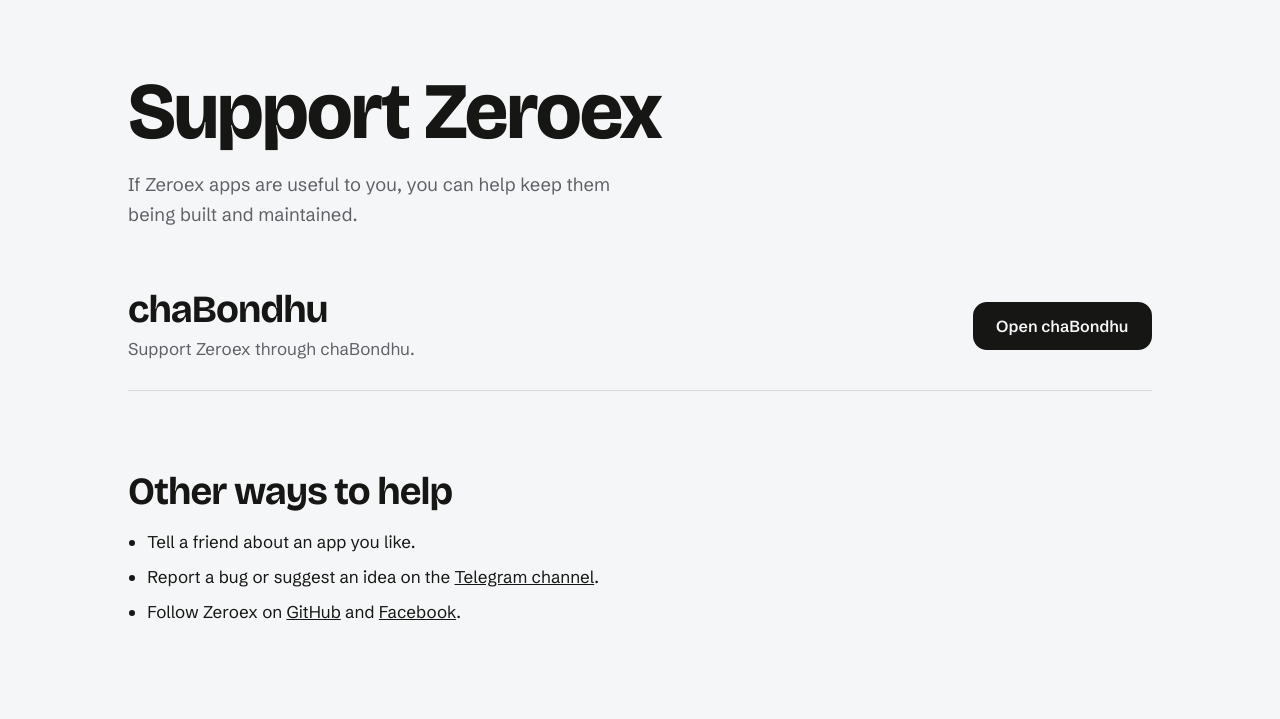
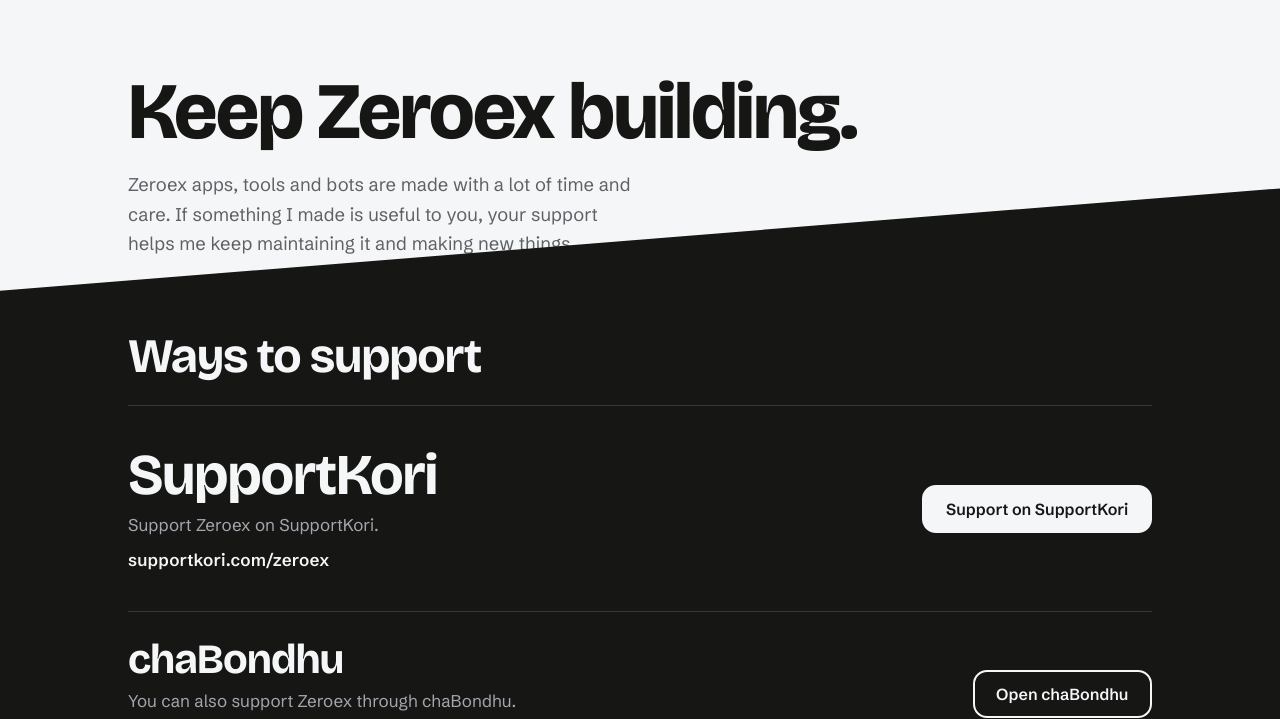
Before and after one commit to Zeroex-0X/Zeroex-0X.github.io, a plain HTML site: page support.html in a window 1280 px wide. Shown: the part 59-778 px from the top of the page. Drawn offline with nearby package versions, Linux system fonts and the light colour scheme.

Commit message:
0XDL Update Added

```diff
--- /dev/null
+++ b/404.html
@@ -0,0 +1,48 @@
+<!doctype html>
+<html lang="en">
+<head>
+<meta charset="utf-8">
+<meta name="viewport" content="width=device-width, initial-scale=1">
+<title>Page not found - Zeroex</title>
+<meta name="robots" content="noindex">
+<meta name="theme-color" content="#161615">
+<link rel="icon" href="/img/favicon.svg" type="image/svg+xml">
+<link rel="preconnect" href="https://fonts.googleapis.com">
+<link rel="preconnect" href="https://fonts.gstatic.com" crossorigin>
+<link href="https://fonts.googleapis.com/css2?family=Bricolage+Grotesque:opsz,wght@12..96,500..800&family=Schibsted+Grotesk:wght@400..700&display=swap" rel="stylesheet">
+<link rel="stylesheet" href="/css/style.css?v=6">
+</head>
+<body>
+<svg width="0" height="0" style="position:absolute" aria-hidden="true" focusable="false"><defs><path id="zo" fill-rule="evenodd" d="M391 15 L374 9 L355 4 L335 1 L322 0 L190 0 L168 2 L148 6 L127 13 L109 21 L92 31 L72 46 L54 63 L45 73 L32 90 L20 111 L13 128 L8 141 L5 153 L1 175 L0 189 L0 411 L1 425 L3 441 L9 464 L14 478 L20 493 L31 512 L42 528 L57 545 L76 563 L94 575 L116 587 L125 591 L143 597 L146 597 L303 436 L558 178 L556 175 L518 129 L480 84 L465 67 L449 52 L437 42 L426 34 L409 24ZM351 139 L360 144 L371 155 L376 162 L380 171 L384 183 L386 194 L386 306 L385 310 L383 315 L381 319 L231 471 L227 474 L221 475 L191 475 L177 473 L172 471 L163 467 L151 458 L145 452 L137 441 L134 435 L130 425 L128 416 L127 408 L127 205 L127 198 L129 186 L133 175 L137 167 L146 155 L153 148 L160 143 L168 139 L176 135 L191 132 L214 131 L238 132 L313 131 L326 131 L337 133 L345 136Z"/><path id="zx" d="M899 21 L734 21 L729 21 L722 23 L716 26 L711 29 L677 63 L586 156 L586 158 L598 172 L602 178 L603 181 L603 185 L602 189 L601 192 L564 228 L559 234 L232 564 L195 601 L346 601 L355 599 L361 596 L366 592 L377 581 L507 446 L546 405 L547 405 L604 465 L631 495 L721 592 L727 596 L737 600 L744 601 L908 601 L908 601 L818 499 L634 298 L636 295 L701 227 L844 78 L899 22Z"/></defs></svg><header class="wrap top">
+  <a class="brand" href="/" aria-label="Zeroex home">
+    <svg viewBox="0 0 908 601" class="glyph" aria-hidden="true"><use href="#zo"/><use href="#zx"/></svg>
+    <span>Zeroex</span>
+  </a>
+</header>
+<main class="wrap page-title" id="main">
+  <h1>Page not found.</h1>
+  <p id="msg">That address doesn't exist. Head back to the main page to find what you were looking for.</p>
+  <div class="actions"><a class="btn" href="/">Go to Zeroex</a></div>
+</main>
+<script src="/js/data.js?v=6"></script>
+<script>
+/* Fixes wrong-case app addresses: /0xdl -> /0XDL, /annua -> /Annua.
+   Works for every app listed in js/data.js that has a "repo". */
+(function () {
+  var parts = location.pathname.split("/");
+  var first = (parts[1] || "").toLowerCase();
+  if (!first) return;
+  for (var i = 0; i < APPS.length; i++) {
+    if (!APPS[i].repo) continue;
+    var repoName = APPS[i].repo.split("/")[1];
+    if (repoName.toLowerCase() === first && repoName !== parts[1]) {
+      var rest = parts.slice(2).join("/");
+      document.getElementById("msg").textContent = "Taking you to " + repoName + "...";
+      location.replace("/" + repoName + "/" + rest + location.search + location.hash);
+      return;
+    }
+  }
+})();
+</script>
+</body>
+</html>
--- a/css/style.css
+++ b/css/style.css
@@ -126,3 +126,15 @@ svg{display:block}
   @keyframes from-x{from{transform:translate(110px,-110px);opacity:0}to{transform:none;opacity:1}}
 }
 @media (prefers-reduced-motion:reduce){html{scroll-behavior:auto}}
+
+/* support page */
+.row.featured{padding-block:2.4rem}
+.row.featured h3{font-size:clamp(2.3rem,7vw,3.6rem)}
+.handle-line{margin-top:.5rem;font-weight:600;letter-spacing:.01em}
+.help{display:grid;gap:1rem;grid-template-columns:repeat(auto-fit,minmax(15rem,1fr))}
+.help-card{border:1.5px solid var(--line);border-radius:var(--radius);padding:1.5rem}
+.help-card h3{font-size:1.45rem;margin-bottom:.5rem}
+.help-card p{color:var(--muted)}
+.help-card a{font-weight:600}
+.thanks{display:grid;gap:1.25rem;justify-items:start}
+.thanks h2{font-size:clamp(2.1rem,6vw,3.6rem);font-weight:750}
--- a/js/data.js
+++ b/js/data.js
@@ -13,7 +13,12 @@ const APPS = [
   {
     name: "0XDL",
     about: "A video downloader for Android.",
-    status: "In development"
+    icon: "img/0xdl.png",
+    repo: "Zeroex-0X/0XDL",
+    links: [
+      { label: "Visit 0XDL", url: "https://zeroex-0x.github.io/0XDL/" },
+      { label: "GitHub",     url: "https://github.com/Zeroex-0X/0XDL" }
+    ]
   },
   {
     name: "Annua",
@@ -31,7 +36,9 @@ const APPS = [
    Example: { name: "Project name", about: "One line.", link: "https://github.com/Zeroex-0X/repo" } */
 const PROJECTS = [];
 
-/* SUPPORT METHODS (support page). Add one entry per method. */
+/* SUPPORT METHODS (support page). The first one is shown biggest.
+   handle = the short address shown under the name. */
 const METHODS = [
-  { name: "chaBondhu", about: "Support Zeroex through chaBondhu.", url: "https://chabondhu.com/zeroex", cta: "Open chaBondhu" }
+  { name: "SupportKori", about: "Support Zeroex on SupportKori.", handle: "supportkori.com/zeroex", url: "https://www.supportkori.com/zeroex", cta: "Support on SupportKori" },
+  { name: "chaBondhu",   about: "You can also support Zeroex through chaBondhu.", handle: "chabondhu.com/zeroex", url: "https://chabondhu.com/zeroex", cta: "Open chaBondhu" }
 ];
--- a/js/support.js
+++ b/js/support.js
@@ -1,15 +1,20 @@
 const box = document.getElementById("methods");
-METHODS.forEach(m => {
-  const row = document.createElement("div");
-  row.className = "method";
+METHODS.forEach((m, i) => {
+  const li = document.createElement("li");
+  li.className = "row" + (i === 0 ? " featured" : "");
   const left = document.createElement("div");
-  const h = document.createElement("h2"); h.textContent = m.name;
-  const p = document.createElement("p"); p.textContent = m.about;
+  const h = document.createElement("h3"); h.textContent = m.name;
+  const p = document.createElement("p"); p.className = "muted"; p.textContent = m.about;
   left.append(h, p);
+  if (m.handle) {
+    const hl = document.createElement("p"); hl.className = "handle-line"; hl.textContent = m.handle;
+    left.appendChild(hl);
+  }
   const a = document.createElement("a");
-  a.className = "btn"; a.href = m.url; a.target = "_blank"; a.rel = "noopener";
+  a.className = i === 0 ? "btn" : "btn ghost";
+  a.href = m.url; a.target = "_blank"; a.rel = "noopener";
   a.textContent = m.cta;
   a.setAttribute("aria-label", m.cta + " (opens in a new tab)");
-  row.append(left, a);
-  box.appendChild(row);
+  li.append(left, a);
+  box.appendChild(li);
 });
--- a/support.html
+++ b/support.html
@@ -4,15 +4,16 @@
 <meta charset="utf-8">
 <meta name="viewport" content="width=device-width, initial-scale=1">
 <title>Support Zeroex</title>
-<meta name="description" content="Support the development of Zeroex apps through chaBondhu.">
+<meta name="description" content="Support the work behind Zeroex apps, web tools and bots.">
 <meta property="og:title" content="Support Zeroex">
-<meta property="og:description" content="Support the development of Zeroex apps through chaBondhu.">
+<meta property="og:description" content="Support the work behind Zeroex apps, web tools and bots.">
+<link rel="canonical" href="https://zeroex-0x.github.io/support.html">
 <meta name="theme-color" content="#161615">
 <link rel="icon" href="img/favicon.svg" type="image/svg+xml">
 <link rel="preconnect" href="https://fonts.googleapis.com">
 <link rel="preconnect" href="https://fonts.gstatic.com" crossorigin>
 <link href="https://fonts.googleapis.com/css2?family=Bricolage+Grotesque:opsz,wght@12..96,500..800&family=Schibsted+Grotesk:wght@400..700&display=swap" rel="stylesheet">
-<link rel="stylesheet" href="css/style.css?v=4">
+<link rel="stylesheet" href="css/style.css?v=6">
 </head>
 <body>
 <svg width="0" height="0" style="position:absolute" aria-hidden="true" focusable="false"><defs><path id="zo" fill-rule="evenodd" d="M391 15 L374 9 L355 4 L335 1 L322 0 L190 0 L168 2 L148 6 L127 13 L109 21 L92 31 L72 46 L54 63 L45 73 L32 90 L20 111 L13 128 L8 141 L5 153 L1 175 L0 189 L0 411 L1 425 L3 441 L9 464 L14 478 L20 493 L31 512 L42 528 L57 545 L76 563 L94 575 L116 587 L125 591 L143 597 L146 597 L303 436 L558 178 L556 175 L518 129 L480 84 L465 67 L449 52 L437 42 L426 34 L409 24ZM351 139 L360 144 L371 155 L376 162 L380 171 L384 183 L386 194 L386 306 L385 310 L383 315 L381 319 L231 471 L227 474 L221 475 L191 475 L177 473 L172 471 L163 467 L151 458 L145 452 L137 441 L134 435 L130 425 L128 416 L127 408 L127 205 L127 198 L129 186 L133 175 L137 167 L146 155 L153 148 L160 143 L168 139 L176 135 L191 132 L214 131 L238 132 L313 131 L326 131 L337 133 L345 136Z"/><path id="zx" d="M899 21 L734 21 L729 21 L722 23 L716 26 L711 29 L677 63 L586 156 L586 158 L598 172 L602 178 L603 181 L603 185 L602 189 L601 192 L564 228 L559 234 L232 564 L195 601 L346 601 L355 599 L361 596 L366 592 L377 581 L507 446 L546 405 L547 405 L604 465 L631 495 L721 592 L727 596 L737 600 L744 601 L908 601 L908 601 L818 499 L634 298 L636 295 L701 227 L844 78 L899 22Z"/></defs></svg><a class="skip" href="#main">Skip to content</a>
@@ -30,25 +31,30 @@
 
 <main id="main">
   <section class="wrap page-title" aria-labelledby="h">
-    <h1 id="h">Support Zeroex</h1>
-    <p>If Zeroex apps are useful to you, you can help keep them being built and maintained.</p>
+    <h1 id="h">Keep Zeroex building.</h1>
+    <p>Zeroex apps, tools and bots are made with a lot of time and care. If something I made is useful to you, your support helps me keep maintaining it and making new things.</p>
   </section>
 
-  <section class="wrap" aria-label="Ways to support">
-    <div id="methods"></div>
-    <noscript>
-      <div class="method"><div><h2>chaBondhu</h2><p>Support Zeroex through chaBondhu.</p></div>
-      <a class="btn" href="https://chabondhu.com/zeroex">Open chaBondhu</a></div>
-    </noscript>
+  <section class="band" aria-labelledby="ways-h">
+    <div class="wrap">
+      <div class="sec-head"><h2 id="ways-h">Ways to support</h2></div>
+      <ul class="rows" id="methods"></ul>
+      <noscript><p class="muted">Turn on JavaScript to see the support links, or open <a href="https://www.supportkori.com/zeroex">supportkori.com/zeroex</a>.</p></noscript>
+    </div>
   </section>
 
-  <section class="section wrap" aria-labelledby="free-h">
-    <h2 id="free-h" style="font-size:clamp(1.7rem,4.5vw,2.4rem);margin-bottom:1rem">Other ways to help</h2>
-    <ul class="ways">
-      <li>Tell a friend about an app you like.</li>
-      <li>Report a bug or suggest an idea on the <a href="https://t.me/zeroex_0x" target="_blank" rel="noopener">Telegram channel</a>.</li>
-      <li>Follow Zeroex on <a href="https://github.com/Zeroex-0X" target="_blank" rel="noopener">GitHub</a> and <a href="https://www.facebook.com/zeroex.0X" target="_blank" rel="noopener">Facebook</a>.</li>
-    </ul>
+  <section class="section wrap" aria-labelledby="help-h">
+    <div class="sec-head"><h2 id="help-h">Other ways to help</h2></div>
+    <div class="help">
+      <div class="help-card"><h3>Share</h3><p>Tell a friend about an app or tool you like. It helps more than you think.</p></div>
+      <div class="help-card"><h3>Report</h3><p>Found a bug or have an idea? Tell me on the <a href="https://t.me/zeroex_0x" target="_blank" rel="noopener">Telegram channel</a>.</p></div>
+      <div class="help-card"><h3>Star</h3><p>Give the projects a star on <a href="https://github.com/Zeroex-0X" target="_blank" rel="noopener">GitHub</a>.</p></div>
+    </div>
+  </section>
+
+  <section class="section wrap thanks" aria-labelledby="thanks-h">
+    <h2 id="thanks-h">Thank you.</h2>
+    <a class="btn ghost" href="index.html">Back to Zeroex</a>
   </section>
 </main>
 <footer class="wrap foot">
@@ -62,7 +68,7 @@
   <span>© 2026 Zeroex</span>
 </footer>
 
-<script src="js/data.js"></script>
-<script src="js/support.js"></script>
+<script src="js/data.js?v=6"></script>
+<script src="js/support.js?v=6"></script>
 </body>
 </html>
```
Also changed, not shown: index.html (+3 -3 lines), img/0xdl.png (added), img/favicon.svg.
